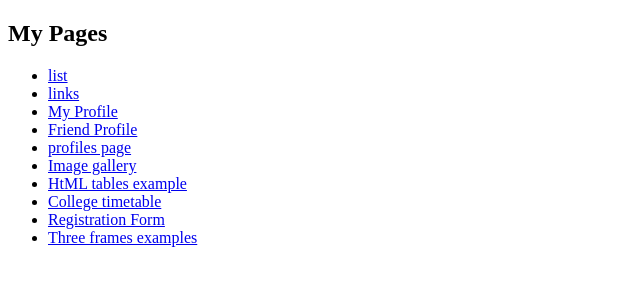
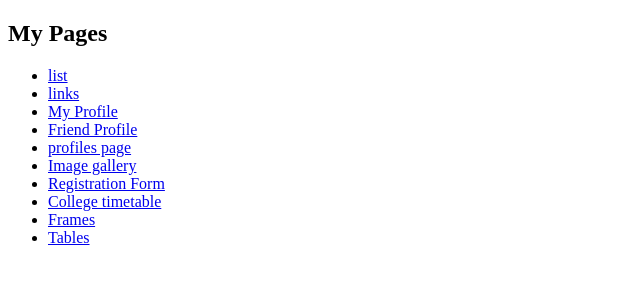
Before and after one commit to bhavanighanta24/FSD-, a plain HTML site: page index.html in a window 1280 px wide. Shown: the whole page, without its empty margins (0-640 px from the left). Drawn offline with Linux system fonts and the light colour scheme.

Commit message:
Update index.html

```diff
--- a/index.html
+++ b/index.html
@@ -10,10 +10,11 @@
     <li><a href="demo6.html">Friend Profile</a></li>
     <li><a href="demo4.html">profiles page</a></li>
     <li><a href="demo3.html">Image gallery</a></li>
-    <li><a href="demo7.html">HtML tables example</a></li>
+    <li><a href="demo7.html">Registration Form</a></li>
     <li><a href="demo8.html">College timetable</a></li>
-    <li><a href="demo9.html">Registration Form</a></li>
-    <li><a href="demo10.html">Three frames examples</a></li>
+    <li><a href="demo9.html">Frames</a></li>
+    <li><a href="demo10.html">Tables</a></li>
   </ul>
 </body>
+
 </html>
```
